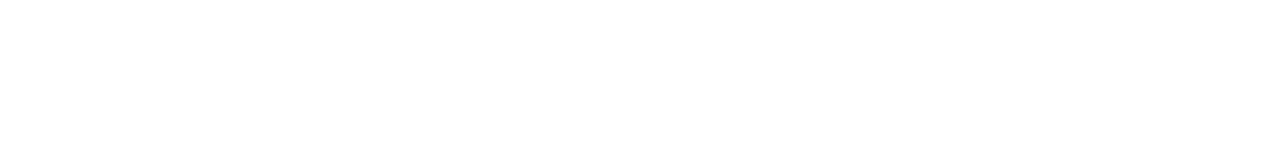
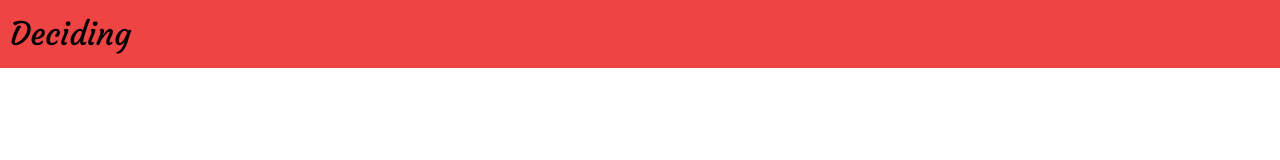
Before and after one commit to mkjilani/IS601_Final, a website: page Page2.html in a window 1280 px wide. Drawn offline with nearby package versions, Linux system fonts and the light colour scheme.

Commit message:
Closing Issue of Adding Nav Bar

```diff
--- a/Page2.html
+++ b/Page2.html
@@ -10,3 +10,10 @@
       <link rel="stylesheet" href="https://cdnjs.cloudflare.com/ajax/libs/font-awesome/5.15.4/css/all.min.css">
     <title>Still Deciding</title>
 </head>
+<body>
+    <!-- Navigation Bar -->
+    <nav class="bg-red-500">
+      <div class="container mx-auto flex justify-between items-center ">
+        <!-- Logo -->
+
+          <div class="logo">Deciding</div>
```
